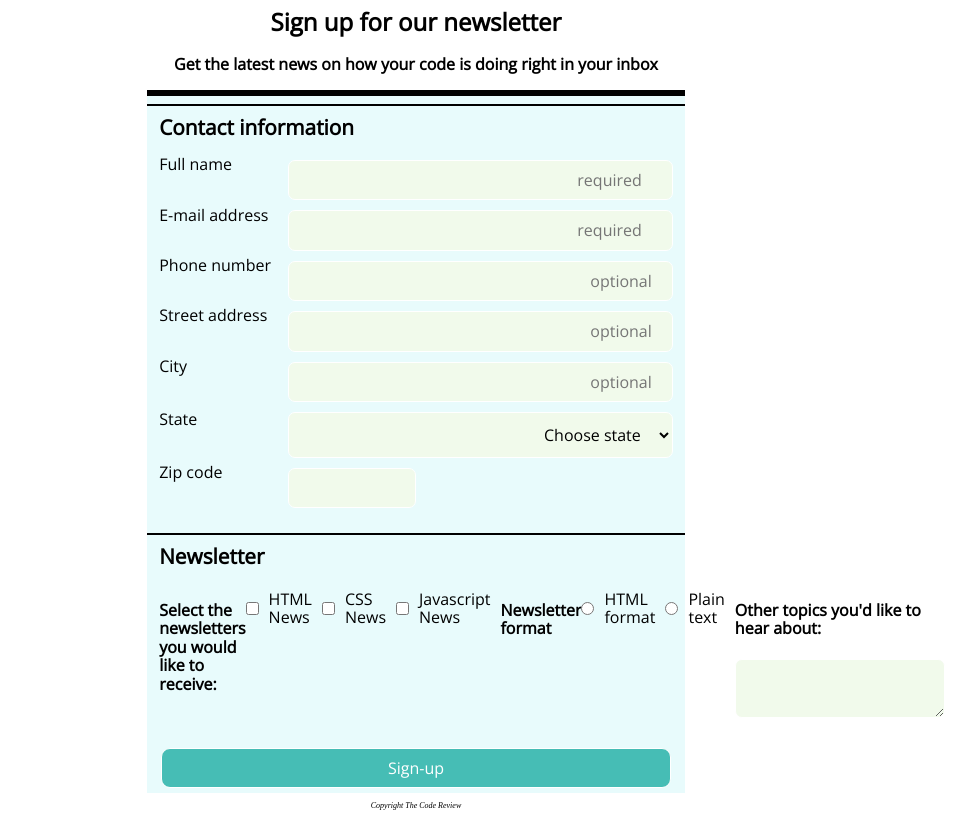
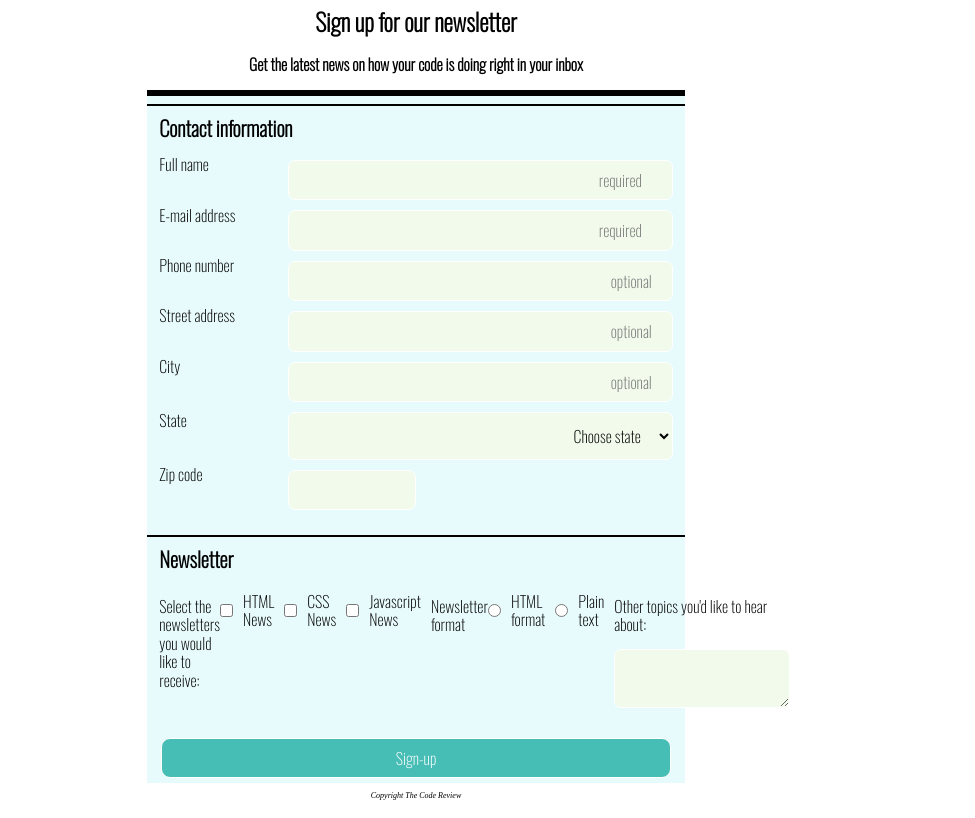
Before and after one commit to frontwebdev9/3, a plain HTML site: page index.html in a window 1280 px wide. Shown: the part 65-883 px from the top of the page, without its empty margins (224-1199 px from the left). Drawn offline with nearby package versions, Linux system fonts and the light colour scheme.

Commit message:
updated labels

```diff
--- a/css/style.css
+++ b/css/style.css
@@ -7,7 +7,7 @@ html {
 body {
 	margin: 0 auto;
 	max-width: 768px;
-	font-family: 'Open Sans', sans-serif;
+	font-family: 'Oswald', sans-serif;
 	text-align: center;
 }
 form {
@@ -65,6 +65,10 @@ input[type="submit"]{
 }
 input[type="submit"]:enabled {
 	cursor: pointer;
+}
+label {
+	margin-bottom: 10px;
+	margin-top: 10px;
 }
 hr {
 	border: 1px solid;
--- a/index.html
+++ b/index.html
@@ -4,7 +4,7 @@
   <head>
     <meta charset="utf-8">
     <meta name="viewport" content="width=device-width, initial-scale=1.0">
-    <link href="https://fonts.googleapis.com/css2?family=Open+Sans:wght@300&display=swap" rel="stylesheet">
+    <link href="https://fonts.googleapis.com/css2?family=Metal+Mania&family=Oswald:wght@200&display=swap" rel="stylesheet">
     <link rel="stylesheet" href="css/normalize.css">
     <link rel="stylesheet" href="css/style.css">
     <title> Flexbox & Form  </title>
@@ -68,7 +68,7 @@
                           <hr>
         <fieldset class="form-type">
             <legend>Newsletter</legend>
-            <p>Select the newsletters you would like to receive:</p>
+            <label>Select the newsletters you would like to receive:</label>
             <div class="flex-check">
               <input type="checkbox" id="selection1" name="user-selection">
               <label for="selection1">HTML News</label>
@@ -81,7 +81,7 @@
               <input type="checkbox" id="selection3" name="user_selection">
               <label for="selection3">Javascript News</label>
             </div>
-            <p>Newsletter format</p>
+            <label>Newsletter format</label>
             <div class="flex-check">
               <input type="radio" id="html" name="user_choice">
               <label for="html">HTML format</label>
@@ -92,7 +92,7 @@
             </div>
 
             <div class="interests">
-              <p>Other topics you'd like to hear about:</p>
+              <label for="interests">Other topics you'd like to hear about:</label>
               <textarea id="interests" name="user_interests"></textarea>
             </div>
         </fieldset>
```
